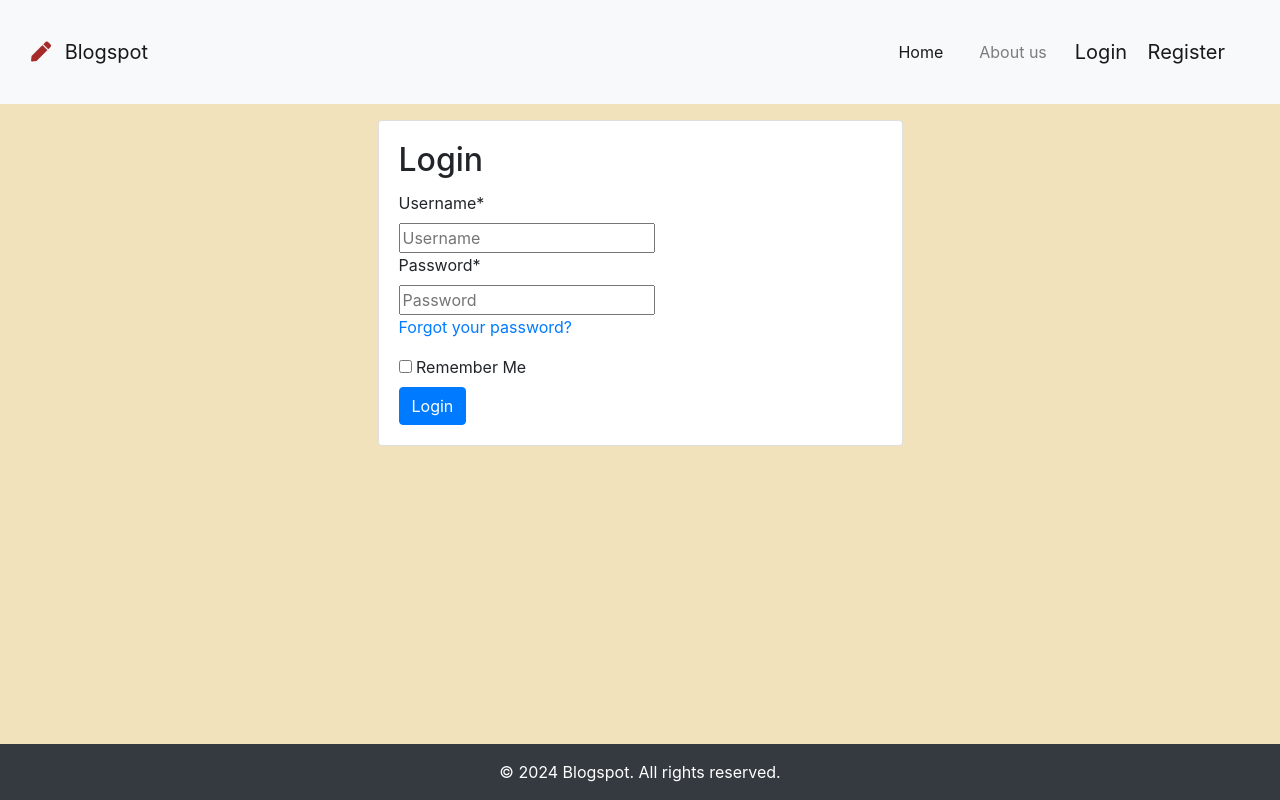
After one commit to Code-Institute-Submissions/Blogspot, a Django app: page /accounts/login/ in a window 1280 px wide. The commit adds this page. Run offline with Django 4.2, Linux system fonts and the light colour scheme; some libraries are stand-ins or nearby versions.

Commit message:
allauth login

```diff
--- a/blogspot/urls.py
+++ b/blogspot/urls.py
@@ -21,5 +21,6 @@ from core import views
 urlpatterns = [
     path('admin/', admin.site.urls),
     path('summernote/', include('django_summernote.urls')),
+    path('accounts/', include('allauth.urls')),
     path("", include("core.urls"), name="core-urls"),
 ]
--- a/core/urls.py
+++ b/core/urls.py
@@ -18,7 +18,7 @@ urlpatterns = [
     path('report/<slug:slug>/', views.report_post, name='report_post'),
 
     # log-in URLs
-    path('login/', views.custom_login, name='custom_login'),
+    path('login/', views.custom_login, name='login'),
 
     # Sign-up URLs
     path('signup/', views.signup, name='signup'),
--- /dev/null
+++ b/templates/account/login.html
@@ -0,0 +1,23 @@
+{% extends "base/base.html" %}
+{% load static %}
+{% load crispy_forms_tags %}
+{% block title %}Login - Blogspot{% endblock %}
+
+{% block content %}
+<div class="container">
+    <div class="row">
+        <div class="col-md-6 mx-auto">
+            <div class="card">
+                <div class="card-body">
+                    <h2 class="card-title">Login</h2>
+                    <form method="post" action="{% url 'account_login' %}">
+                        {% csrf_token %}
+                        {{ form|crispy }}
+                        <button type="submit" class="btn btn-primary">Login</button>
+                    </form>
+                </div>
+            </div>
+        </div>
+    </div>
+</div>
+{% endblock %}
--- a/templates/base/base.html
+++ b/templates/base/base.html
@@ -47,7 +47,7 @@
                         <a class="navbar-brand authorization-link" href="#">Profile</a>
                         <a class="navbar-brand authorization-link" href="#">Logout</a>
                         {% else %}
-                        <a class="navbar-brand authorization-link" href="#">Login</a>
+                        <a class="navbar-brand authorization-link" href="{% url 'account_login' %}">Login</a>
                         <a class="navbar-brand authorization-link" href="#">Register</a>
                         {% endif %}
                     </span>
--- a/templates/core/post_details.html
+++ b/templates/core/post_details.html
@@ -46,7 +46,7 @@
                         <button type="submit" class="btn btn-primary">Submit</button>
                     </form>
                     {% else %}
-                    <p>Please <a href="{% static : users/log-in.html}">log in</a> to add a comment.</p>
+                    <p>Please <a href="{% url 'account_login' %}">log in</a> to add a comment.</p>
                     {% endif %}
                 </div>
             </div>
```
Also changed, not shown: blogspot/settings.py (+8 -1 lines), core/views.py (+1 -16 lines), templates/users/log-in.html (deleted, +0 -23 lines), templates/account/signup.html (renamed from templates/users/sign-up.html).
